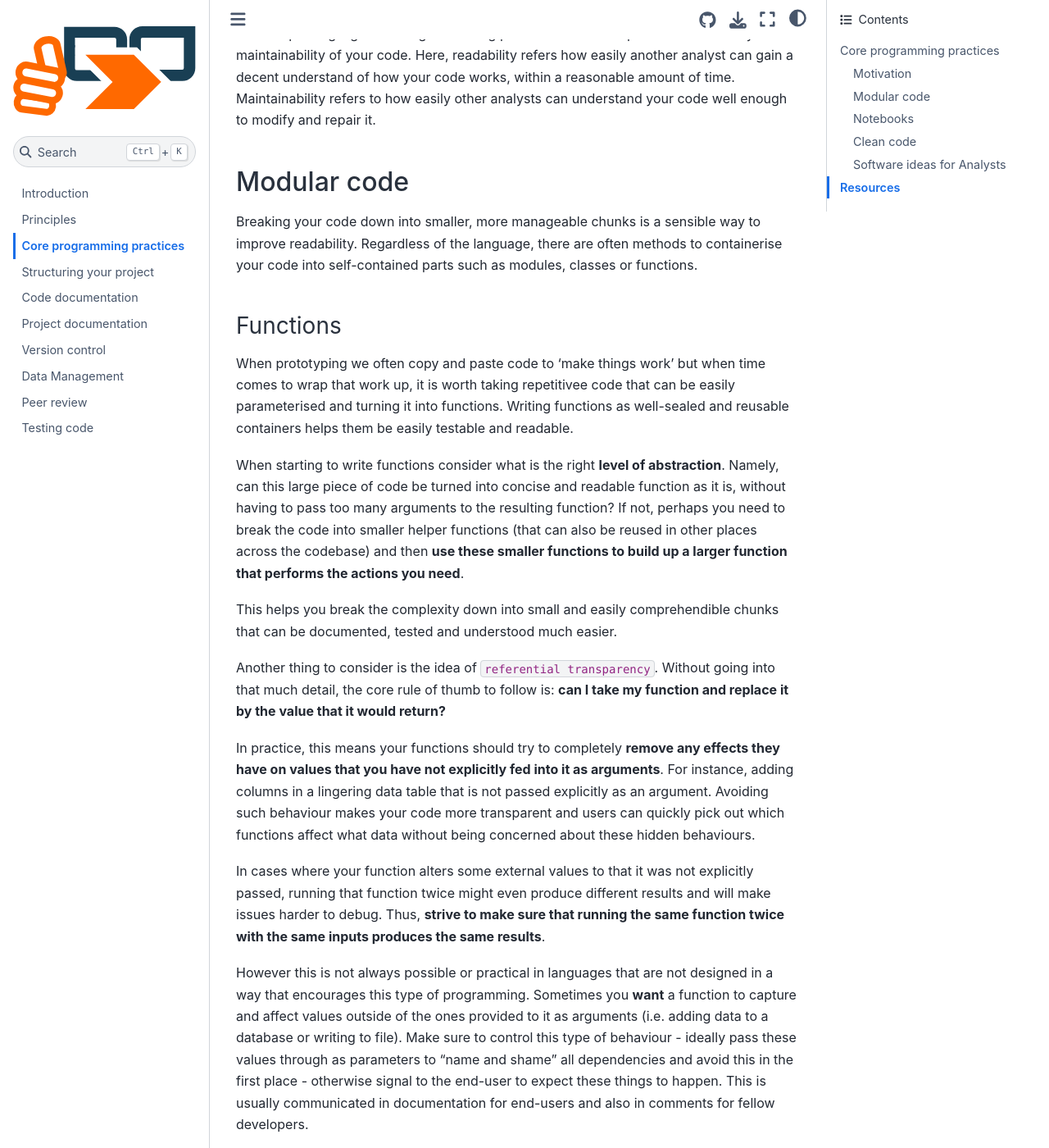
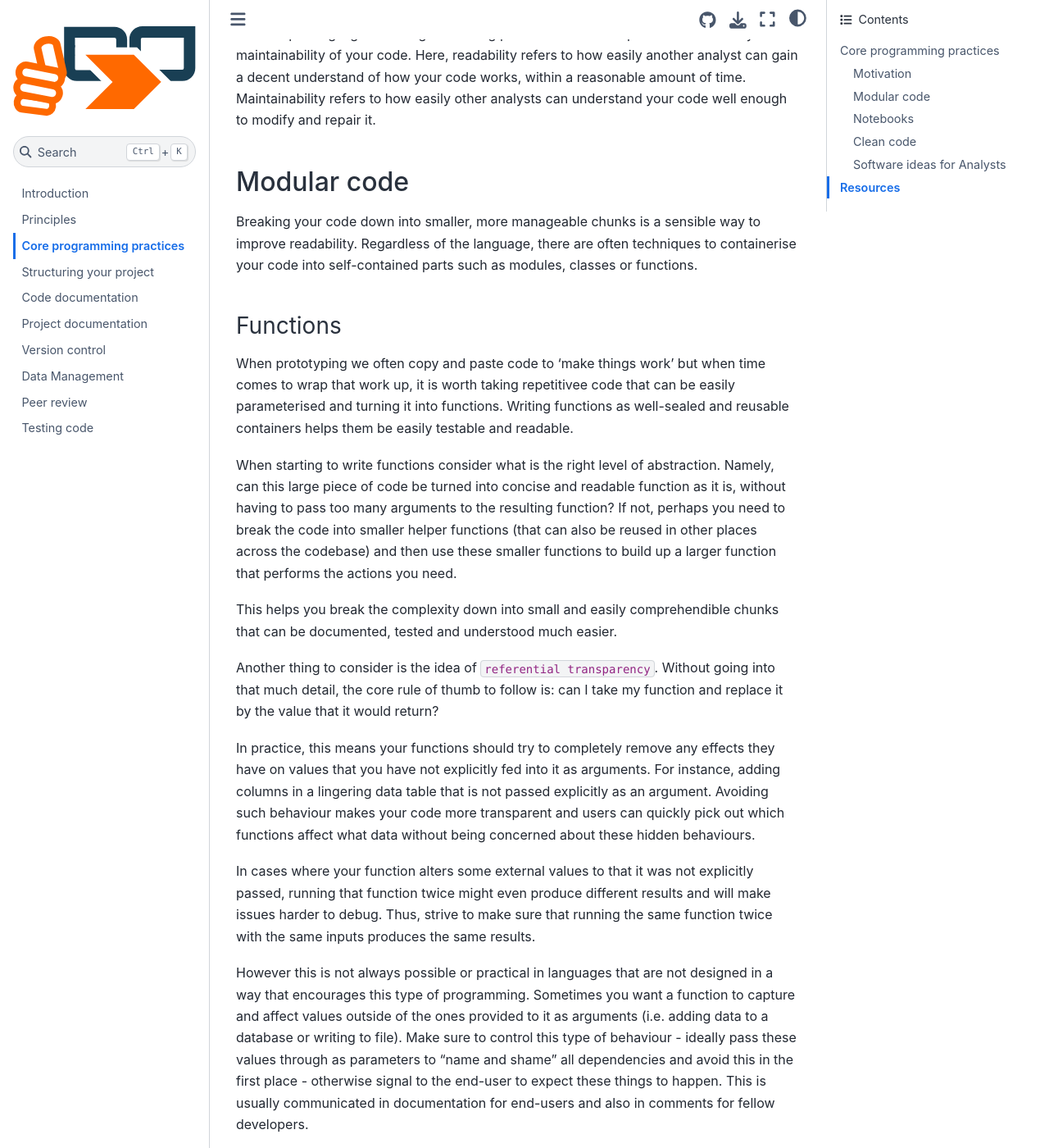
Before and after one commit to best-practice-and-impact/qa-of-code-guidance, a Jupyter Book: the page built from book/core_programming.md, in a window 1280 px wide and 1400 px high, scrolled down 819 px. Shown: the whole window at 82% size. Built offline with Jupyter Book 1.0.4 settings and Sphinx 7.4.7 and the Sphinx Book theme 1.1.4, drawn with Linux system fonts in a browser that asks for light colours; some of the changed text lies outside the part shown.

Commit message:
Remove most bolding
As requested by @alexander-newton I've removed bolding for readability purposes.

`````diff
--- a/book/core_programming.md
+++ b/book/core_programming.md
@@ -14,33 +14,33 @@ Code is read more often than it is written.
 
 When writing non-trivial code it is wise to assume that at some point someone else will need to understand, use and adapt your code. It might be yourself in six months time - after you've forgotten how the code works, or its design intent. Therefore every time you write such code, it is incredibly important to empathise with these potential users and produce code that is tidy, understandable and does not add unnecessary complexity.
 
-Common barriers to writing readable codebases include documentation that is hard to understand or absent, walls of code with repeating functionality that is hard to absorb in 'chunks' or overcomplicated solutions that solve the problem in ways that could be simplified. Avoiding these issues is essential to make sure that your analysis is reproducible, auditable and assured. Therefore it is our professional responsibility to avoid putting such barriers in place whenever possible.
+Common barriers to writing readable codebases include documentation that is hard to understand or absent, walls of code with repeating functionality that is hard to absorb in 'chunks' or over-complicated solutions that solve the problem in ways that could be simplified. Avoiding these issues is essential to make sure that your analysis is reproducible, auditable and assured. Therefore it is our professional responsibility to avoid putting such barriers in place whenever possible.
 
 This chapter highlights some good coding practices that will improve the readability and maintainability of your code.
-Here, readability refers how easily another analyst can gain a decent understand of how your code works, within a reasonable amount of time.
+Here, readability refers to how easily another analyst can gain a decent understand of how your code works, within a reasonable amount of time.
 Maintainability refers to how easily other analysts can understand your code well enough to modify and repair it.
 
 (modular)=
 
 ## Modular code
 
-Breaking your code down into smaller, more manageable chunks is a sensible way to improve readability. Regardless of the language, there are often methods to containerise your code into self-contained parts such as modules, classes or functions.
+Breaking your code down into smaller, more manageable chunks is a sensible way to improve readability. Regardless of the language, there are often techniques to containerise your code into self-contained parts such as modules, classes or functions.
 
 ### Functions
 
 When prototyping we often copy and paste code to 'make things work' but when time comes to wrap that work up, it is worth taking repetitivee code that can be easily parameterised and turning it into functions. Writing functions as well-sealed and reusable containers helps them be easily testable and readable.
 
-When starting to write functions consider what is the right **level of abstraction**. Namely, can this large piece of code be turned into concise and readable function as it is, without having to pass too many arguments to the resulting function? If not, perhaps you need to break the code into smaller helper functions (that can also be reused in other places across the codebase) and then **use these smaller functions to build up a larger function that performs the actions you need**.
+When starting to write functions consider what is the right level of abstraction. Namely, can this large piece of code be turned into concise and readable function as it is, without having to pass too many arguments to the resulting function? If not, perhaps you need to break the code into smaller helper functions (that can also be reused in other places across the codebase) and then use these smaller functions to build up a larger function that performs the actions you need.
 
 This helps you break the complexity down into small and easily comprehendible chunks that can be documented, tested and understood much easier.
 
-Another thing to consider is the idea of `referential transparency`. Without going into that much detail, the core rule of thumb to follow is: **can I take my function and replace it by the value that it would return?**
+Another thing to consider is the idea of `referential transparency`. Without going into that much detail, the core rule of thumb to follow is: can I take my function and replace it by the value that it would return?
 
-In practice, this means your functions should try to completely **remove any effects they have on values that you have not explicitly fed into it as arguments**. For instance, adding columns in a lingering data table that is not passed explicitly as an argument. Avoiding such behaviour makes your code more transparent and users can quickly pick out which functions affect what data without being concerned about these hidden behaviours.
+In practice, this means your functions should try to completely remove any effects they have on values that you have not explicitly fed into it as arguments. For instance, adding columns in a lingering data table that is not passed explicitly as an argument. Avoiding such behaviour makes your code more transparent and users can quickly pick out which functions affect what data without being concerned about these hidden behaviours.
 
-In cases where your function alters some external values to that it was not explicitly passed, running that function twice might even produce different results and will make issues harder to debug. Thus, **strive to make sure that running the same function twice with the same inputs produces the same results**.
+In cases where your function alters some external values to that it was not explicitly passed, running that function twice might even produce different results and will make issues harder to debug. Thus, strive to make sure that running the same function twice with the same inputs produces the same results.
 
-However this is not always possible or practical in languages that are not designed in a way that encourages this type of programming. Sometimes you **want** a function to capture and affect values outside of the ones provided to it as arguments (i.e. adding data to a database or writing to file). Make sure to control this type of behaviour - ideally pass these values through as parameters to "name and shame" all dependencies and avoid this in the first place - otherwise signal to the end-user to expect these things to happen. This is usually communicated in documentation for end-users and also in comments for fellow developers.
+However this is not always possible or practical in languages that are not designed in a way that encourages this type of programming. Sometimes you want a function to capture and affect values outside of the ones provided to it as arguments (i.e. adding data to a database or writing to file). Make sure to control this type of behaviour - ideally pass these values through as parameters to "name and shame" all dependencies and avoid this in the first place - otherwise signal to the end-user to expect these things to happen. This is usually communicated in documentation for end-users and also in comments for fellow developers.
 
 Ultimately, if you do signal where these kind of things might happen, someone trying to debug issues that might be caused by this behaviour will know where to look.
 
@@ -123,7 +123,7 @@ class BankAccount:
 The notion of private does not mean secure in Python. The main goal is to _expose less information to the other developers using your class_.
 ```
 
-Different implementations can be used by the end user - if the classes support the same methods. In Python, this is known as **duck typing** (if it looks like a duck, and quacks like a duck - it must be a duck); here, if a class has the same methods that you require as another class, you can use either class. In the above example, if we created a class `LoyaltyAccount` with the same methods of withdrawing points, we could foreseeably slot that class in instead of the `BankAccount` class.
+Different implementations can be used by the end user - if the classes support the same methods. In Python, this is known as 'duck typing' (if it looks like a duck, and quacks like a duck - it must be a duck); here, if a class has the same methods that you require as another class, you can use either class. In the above example, if we created a class `LoyaltyAccount` with the same methods of withdrawing points, we could foreseeably slot that class in instead of the `BankAccount` class.
 
 ```{admonition} Liskov Substitution
 
@@ -222,7 +222,7 @@ Having something that is not reproducible in a script will not make it more repr
 
 ### Modules
 
-Simply put, **modules are scripts which house the functions that you want to use in other scripts**. As you write your code and find opportunities to create classes or functions that reduce repetition and promote easier code comprehension, you might eventually decide that you want these functions to sit outside of your `main.py` script and you might decide that they would fit into consistent groupings. This is where modules come in; an example will help comprehend how this might work in practice.
+Simply put, modules are scripts which house the functions that you want to use in other scripts. As you write your code and find opportunities to create classes or functions that reduce repetition and promote easier code comprehension, you might eventually decide that you want these functions to sit outside of your `main.py` script and you might decide that they would fit into consistent groupings. This is where modules come in; an example will help comprehend how this might work in practice.
 
 ```{note}
 We will be using Python for the illustration, however the same principles apply in R.
@@ -303,17 +303,17 @@ export(report)
 
 Programming languages often ship with quite a few in-built functions and procedures available to the end-users. However, when it comes to solving specialised problems, these in-built functions are often not enough and you will have to build functionality to address a given problem from scratch. If the solutions you build are useful you can then wrap them up in a package and allow other users to install it. They can then reuse the work you have put in within their own code to solve similar problems.
 
-In short, packages are **self-contained collections of code written by someone else to achieve some purpose**. For example, packages like `dplyr` and `pandas` are essential when performing data wrangling and contain a myriad of functions that allows us to avoid rewriting this functionality from scratch every time. Inside these packages is likely to be a set of [modules](modules) containing relevant functions, classes and other code that someone has written and wrapped up in a particular way that the programming language you use can understand, install and make available to you for import.
+In short, packages are self-contained collections of code written by someone else to achieve some purpose. For example, packages like `dplyr` and `pandas` are essential when performing data wrangling and contain a myriad of functions that allows us to avoid rewriting this functionality from scratch every time. Inside these packages is likely to be a set of [modules](modules) containing relevant functions, classes and other code that someone has written and wrapped up in a particular way that the programming language you use can understand, install and make available to you for import.
 
 ```{note}
 This section will not cover the practices required to package and distribute your code as a package. However if you would like to know more please seek out the packaging guides for your respective language.
 ```
 
-It is useful to keep in mind the question: **is my code solving a problem that someone else has not provided a solution to in my language?**
+It is useful to keep in mind the question: is my code solving a problem that someone else has not provided a solution to in my language?
 If the answer is 'Yes' then perhaps it is worth considering wrapping up your code and distributing it wider.
 
 ```{note}
-**Packaging code up properly will involve applying a lot of the recommendations from this book.**
+Packaging code up properly will involve applying a lot of the recommendations from this book.
 
 You will have to consider how to test, document and lay out your code for it to be usable and packagable. In the end, high quality packages are the cornerstone of open-source package ecosystems, however it is not trivial to be a maintainer and developer of well-regarded open-source packages.
 
@@ -366,7 +366,7 @@ However the great strength of notebooks is their flexibility in displaying resul
 - explore and 'play' with the data while developing your methods
 - turn notebooks into HTML reports to show end users as a way of reporting
 
-In short, **notebooks are not a great way to modularise your code** however they are a great way to do research analytics and to present results. Therefore as the exploratory part of the analytical project draws to a close or when the notebooks become incredibly large due to function definitions, it is wise to stop and refactor the notebooks. Here are a few suggestions to consider:
+In short, notebooks are not a great way to modularise your code however they are a great way to do research analytics and to present results. Therefore as the exploratory part of the analytical project draws to a close or when the notebooks become incredibly large due to function definitions, it is wise to stop and refactor the notebooks. Here are a few suggestions to consider:
 
 - review the repetitive cells and assess which of them can be turned into reusable functions
 - extract all the existing function definitions into their own modules
@@ -376,7 +376,7 @@ In short, **notebooks are not a great way to modularise your code** however they
 
 What you do after this, either turn the notebooks into HTML to send to stakeholders or save them as is so qualified analysts can re-run your notebooks, the steps you've taken will make your code much easier to comprehend and less likely to be bloated.
 
-That said, unless you store only the rendered HTML versions, the notebooks can still be run out of order by some other analysts and **they should not be used as the main method of actually generating outputs**. That orchestration is better placed in scripts that do not have human input as a factor during runtime.
+That said, unless you store only the rendered HTML versions, the notebooks can still be run out of order by some other analysts and they should not be used as the main method of actually generating outputs. That orchestration is better placed in scripts that do not have human input as a factor during runtime.
 
 ## Clean code
 
@@ -397,14 +397,14 @@ These concepts are also applied in the [self-led learning course on clean code](
 
 The following sections will present some key aspects of writing clean code that are fairly widely applicable. That said each individual programming language has idiomatic ways of writing code that are specific to its features and each language usually has some form of accepted style guides for it.
 
-**Make sure to consult the style guides for your language as first point of call.** This is an important point to stress as these guides will capture the most up to date guidance for your language of choice and will usually provide in-depth guidance that is not going to be available in this document.
+Make sure to consult the style guides for your language as first point of call. This is an important point to stress as these guides will capture the most up to date guidance for your language of choice and will usually provide in-depth guidance that is not going to be available in this document.
 
 ```{admonition} Be careful!
 While reviewing your own or other peoples code it is often tempting to focus on the code style as the first point of call to provide easy feedback. However, the approach of pointing out the deviations between the code and the style guide for the language only addresses the fundamental question - would you say this code is tidy?
 
 What it does not do is ask - does this code do what it needs to and how well is it managing the complexity of the problem?
 
-Always **make sure to not get tunnel vision on clean code as the only source of feedback** for the codebase. Reflect first and foremost on the functionality of the code and how it solves a given problem. Then address the issues that make it less readable.
+Always make sure to not get tunnel vision on clean code as the only source of feedback for the codebase. Reflect first and foremost on the functionality of the code and how it solves a given problem. Then address the issues that make it less readable.
 ```
 
 (naming)=
@@ -450,7 +450,7 @@ my_favourite_number <- "ssh, I'm a string"
 
 ````
 
-Another developer, or even "future you", would be unable to correctly understand what you intended these variable names to represent. Therefore **strive to avoid cryptic and single letter identifiers**.
+Another developer, or even "future you", would be unable to correctly understand what you intended these variable names to represent. Therefore - strive to avoid cryptic and single letter identifiers.
 
 That said, there are situations where some seemingly cryptic identifiers make sense. Using single letters to name variables is suitable when implementing methodologies from underlying mathematical notation.
 
`````
Also changed, not shown: other parts of book/core_programming.md (+9 -9 lines).
